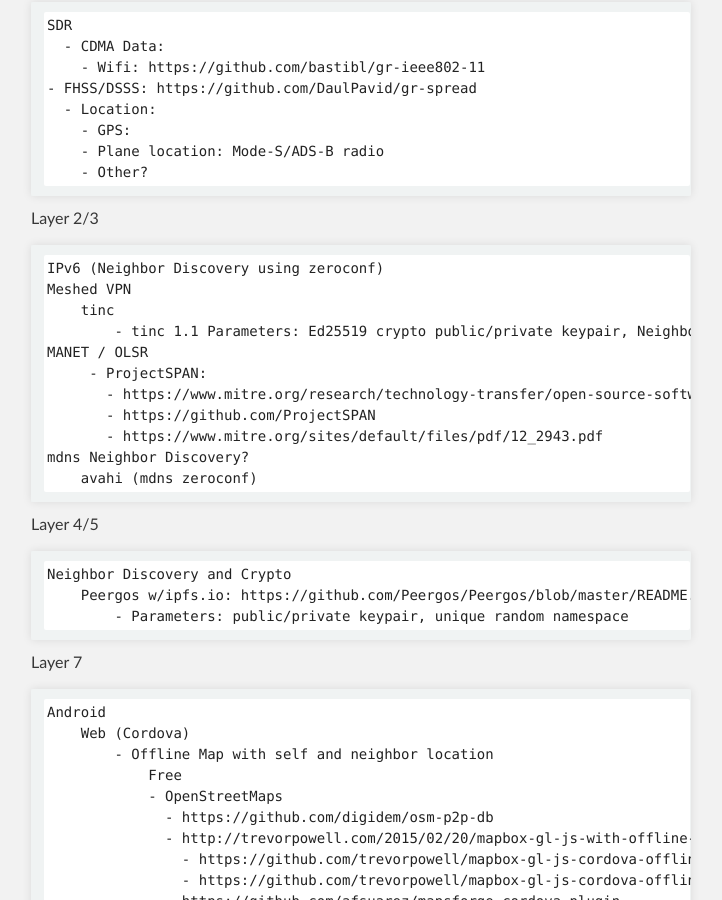
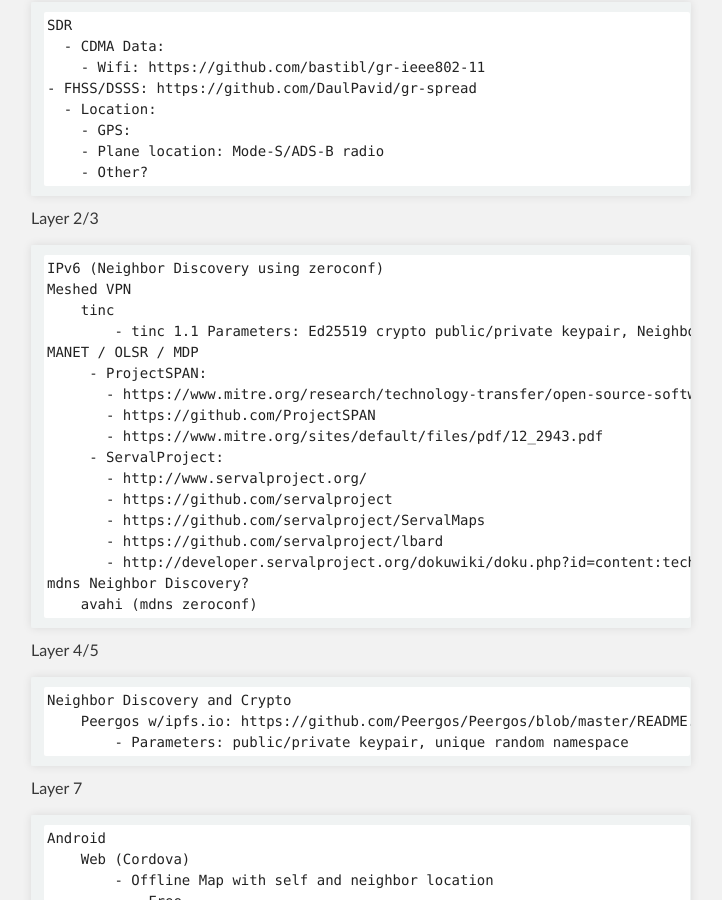
Before and after one commit to TeamJedi/TeamJedi.github.io, a Jekyll site: the page built from Plan.md, in a window 1280 px wide and 900 px high, scrolled down 492 px. Shown: the whole window, without its empty margins (289-1011 px from the left). Built offline with Jekyll 4.4.1, drawn with Linux system fonts in a browser that asks for light colours; nearby versions of some CDN libraries.

Commit message:
Add more documentation for ServalProject

```diff
--- a/_includes/Plan.md
+++ b/_includes/Plan.md
@@ -21,11 +21,17 @@
     Meshed VPN
         tinc
             - tinc 1.1 Parameters: Ed25519 crypto public/private keypair, Neighbors
-    MANET / OLSR
+    MANET / OLSR / MDP
          - ProjectSPAN:
            - https://www.mitre.org/research/technology-transfer/open-source-software/smartphone-ad-hoc-networking-span
            - https://github.com/ProjectSPAN
            - https://www.mitre.org/sites/default/files/pdf/12_2943.pdf
+         - ServalProject:
+           - http://www.servalproject.org/
+           - https://github.com/servalproject
+           - https://github.com/servalproject/ServalMaps
+           - https://github.com/servalproject/lbard
+           - http://developer.servalproject.org/dokuwiki/doku.php?id=content:tech:rhizome
     mdns Neighbor Discovery?
         avahi (mdns zeroconf)
 
```
